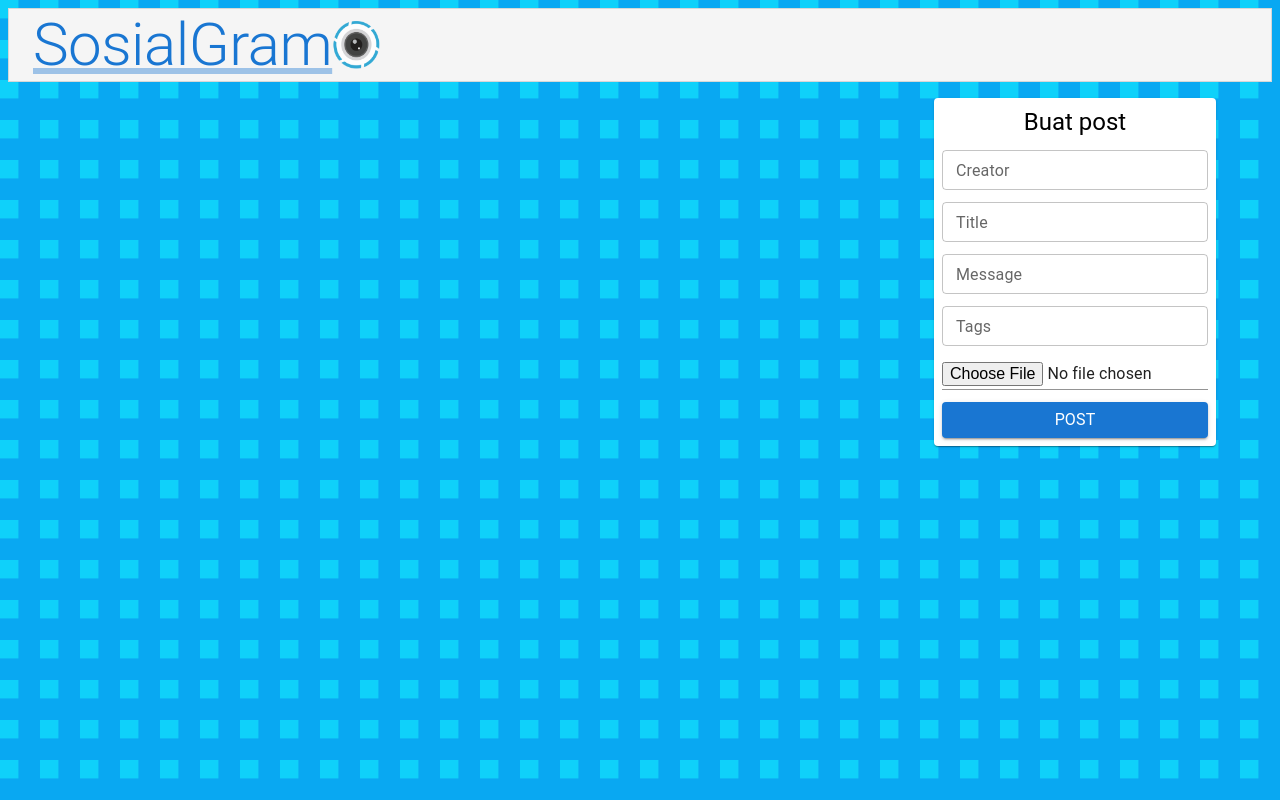
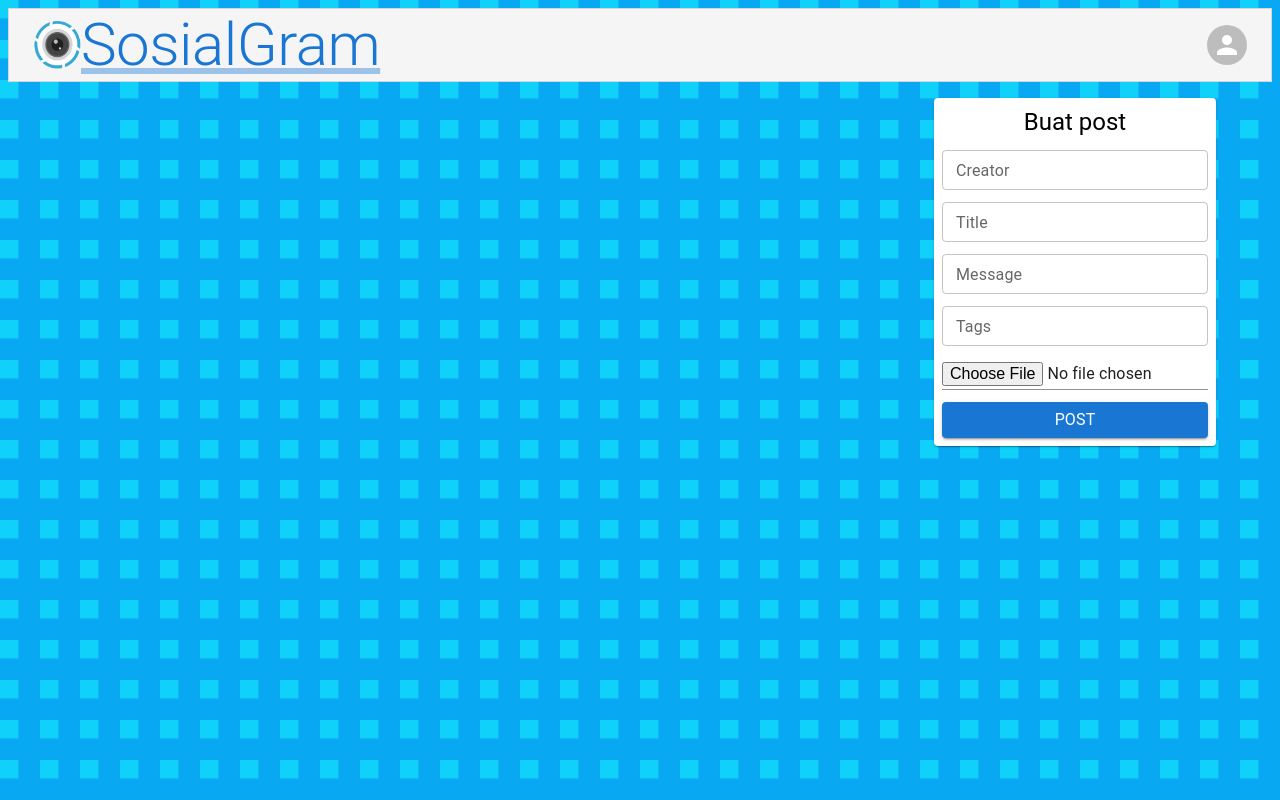
Before and after one commit to fhadlan/sosialmedia-MERN, a React (Create React App) app in the folder client/: page / in a window 1280 px wide. Built offline with nearby package versions, Linux system fonts and the light colour scheme; no server answers.

Commit message:
fixing ui

```diff
--- a/client/src/components/Navbar/Navbar.js
+++ b/client/src/components/Navbar/Navbar.js
@@ -1,16 +1,24 @@
 import React from "react";
-import { AppBar, Link, Toolbar, Typography } from "@mui/material";
+import { AppBar, Avatar, Box, Link, Toolbar, Typography } from "@mui/material";
 import logo from "../../images/memories-Logo.png";
 
 const Navbar = () => {
+  const user = true;
   return (
     <>
       <AppBar position="static" color="default" variant="outlined">
-        <Toolbar>
-          <Typography component={Link} href="/" variant="h2">
+        <Toolbar sx={{ display: "flex" }}>
+          <img src={logo} alt="memories" height="48rem" width={"48rem"} />
+          <Typography
+            component={Link}
+            href="/"
+            variant="h2"
+            display={{ xs: "none", sm: "inline" }}
+          >
             SosialGram
           </Typography>
-          <img src={logo} alt="memories" height="48rem" width={"48rem"} />
+          <Box flexGrow={1} />
+          {user ? <Avatar></Avatar> : <Typography>belum login</Typography>}
         </Toolbar>
       </AppBar>
     </>
```
